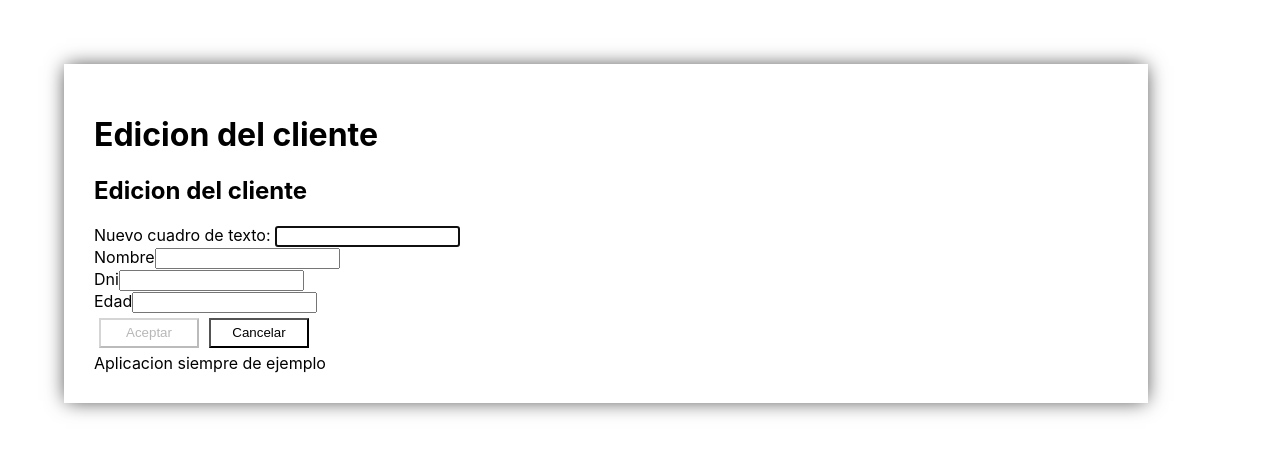
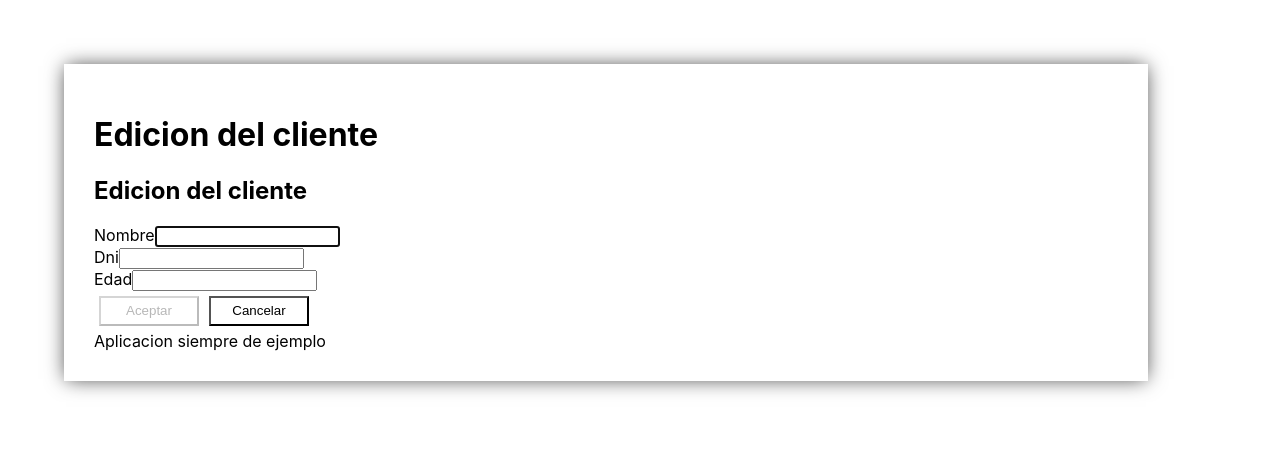
Before and after one commit to Bikcodeh/LearningReact2Project2, a React (Create React App) app: page /customers/new in a window 1280 px wide. Shown: the top 454 px of the page. Built offline with nearby package versions, Linux system fonts and the light colour scheme.

Commit message:
Estableciendo focus al campo name

```diff
--- a/src/components/CustomerEdit.jsx
+++ b/src/components/CustomerEdit.jsx
@@ -28,13 +28,6 @@ const validate = values => {
 };
 const isNumber = value => isNaN(Number(value)) && "El campo debe ser un numero";
 
-const MyField = ({ input, meta, type, label }) => (
-  <div>
-    <label htmlFor={label}>{label}</label>
-    <input {...input} type={!type ? "text" : type} />
-    {meta.touched && meta.error && <span>{meta.error}</span>}
-  </div>
-);
 
 const toNumber = value => value && Number(value);
 
@@ -43,25 +36,34 @@ const toUpper = value => value && value.toUpperCase();
 const toLower = value => value && value.toLowerCase();
 //La funciona normalize se ejecuta despues de la funcion parse
 /* const onlyGrow = (value, previousValue, values) =>
-  value && previousValue && (value > previousValue ? value: previousValue) */
+value && previousValue && (value > previousValue ? value: previousValue) */
 
 class CustomerEdit extends Component {
-  //Establecer el foco en un campo, usando el ref y luego validamos aqui en didmount
+
   componentDidMount(){
-    if(this.cuadrodetexto){
-      this.cuadrodetexto.focus();
+    if(this.txt){
+      this.txt.focus();
     }
   }
+
+  renderField = ({ input, meta, type, label, withFocus }) => (
+    <div>
+      <label htmlFor={label}>{label}</label>
+      <input {...input} type={!type ? "text" : type}  ref={withFocus && (txt => this.txt = txt)} />
+      {meta.touched && meta.error && <span>{meta.error}</span>}
+    </div>
+  );
+
   render() {
     const { handleSubmit, submitting, onBack, pristine } = this.props;
     return (
       <div>
         <h2>Edicion del cliente</h2>
-        Nuevo cuadro de texto: <input ref={txt => this.cuadrodetexto = txt} type="text" />
         <form onSubmit={handleSubmit}>
           <Field
+            withFocus
             name="name"
-            component={MyField}
+            component={this.renderField}
             type="text"
             label="Nombre"
             parse={toUpper}
@@ -70,7 +72,7 @@ class CustomerEdit extends Component {
 
           <Field
             name="dni"
-            component={MyField}
+            component={this.renderField}
             type="text"
             validate={[isNumber]}
             label="Dni"
@@ -78,7 +80,7 @@ class CustomerEdit extends Component {
 
           <Field
             name="age"
-            component={MyField}
+            component={this.renderField}
             type="number"
             validate={isNumber}
             label="Edad"
```
